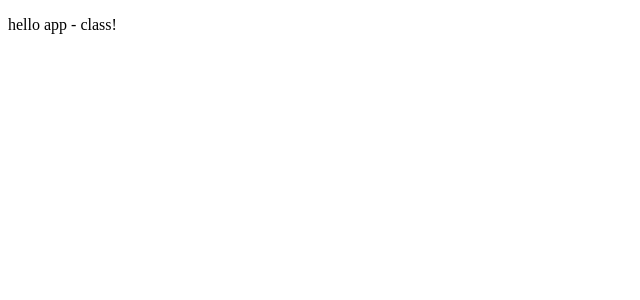
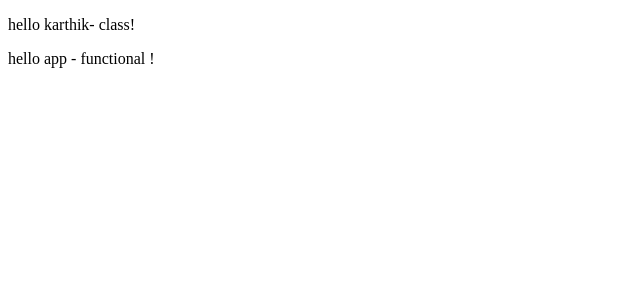
Before and after one commit to karthikgpi1/react-js-practice, a React (Create React App) app: page / in a window 1280 px wide. Shown: the top 300 px of the page, without its empty margins (0-640 px from the left). Built offline with nearby package versions, Linux system fonts and the light colour scheme.

Commit message:
props part

```diff
--- a/public/index.html
+++ b/public/index.html
@@ -2,7 +2,7 @@
 <html lang="en">
   <head>
     <meta charset="utf-8" />
-    <link rel="icon" href="%PUBLIC_URL%/favicon.ico" />
+    <!-- <link rel="icon" href="%PUBLIC_URL%/favicon.ico" /> -->
     <meta name="viewport" content="width=device-width, initial-scale=1" />
     <meta name="theme-color" content="#000000" />
     <meta
--- a/src/App.js
+++ b/src/App.js
@@ -1,10 +1,17 @@
 
 
 import React from "react";
+
+import AppFunc from "./funC";
 //----create a class component in another file----------
 class App extends React.Component{
   render(){
-    return <p>hello app - class!</p>;
+    console.log(this.props);
+    return <>
+      <p>hello {this.props.name}- class!</p>
+      <AppFunc/>
+    </>;
+
   }
 }
 
--- /dev/null
+++ b/src/funC.js
@@ -0,0 +1,10 @@
+import React from "react";
+
+//----create a functional component in another file----------
+
+function AppFunc(){
+    return <p>hello app - functional !</p>;
+
+}
+
+export default AppFunc;
--- a/src/index.js
+++ b/src/index.js
@@ -1,8 +1,23 @@
-import React from 'react';
-import ReactDOM from 'react-dom';
+import React from "react";
+import ReactDOM from "react-dom";
 
 import App from "./App";
-// import Appfunc from "./AppFunc";
+
+
+
+
+ReactDOM.render(
+  <div>
+    <App
+    name = "karthik"
+    age = {22}
+    obj = {{name: "mk"}}
+    active = {true}
+    />
+  </div>,
+document.getElementById('root'));
+
+
 
 //------------jsx:---------------------------------------
 
@@ -35,7 +50,9 @@ import App from "./App";
 // ReactDOM.render(ele, document.getElementById('root'));
 // ReactDOM.render(ele1, document.getElementById('root'));
 
-
-ReactDOM.render(<App />, document.getElementById('root'));                //<App/>
-                                                                         //const app = new app();
-                                                                         //app.render();
+// ReactDOM.render(
+// <div>
+//   <App/>
+//   <AppFunc/>
+//   <p>hello karthik</p>
+// </div>, document.getElementById('root'));           // using div or React.fragment
```
